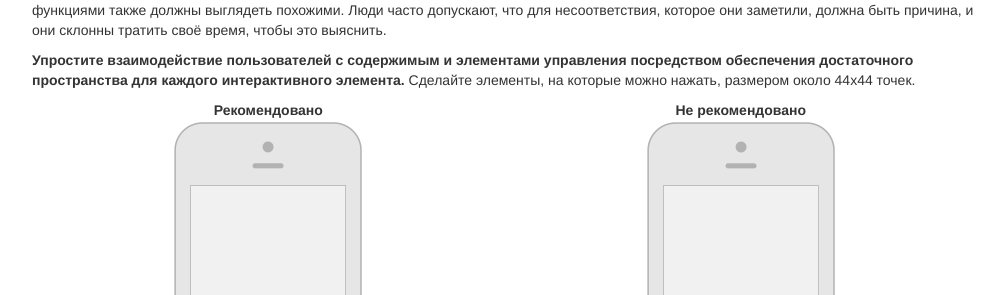
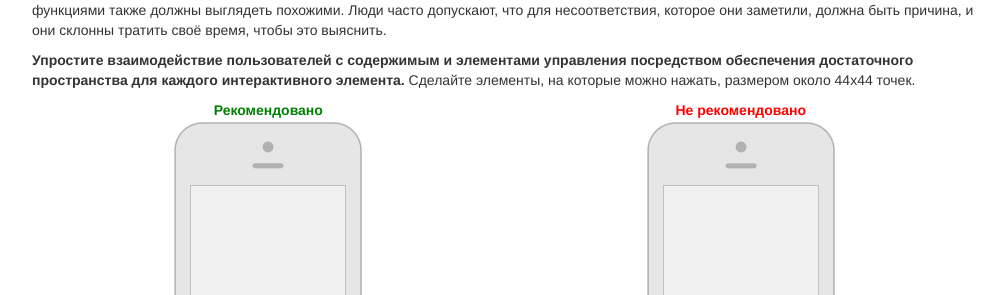
Before and after one commit to dmitryzuev/apple-guidelines-ru, a Jekyll site: the page built from _posts/2016-03-10-adaptivity-and-layout.md, in a window 1280 px wide. Shown: the part 3952-4247 px from the top of the page, without its empty margins (233-1237 px from the left). Built offline with Jekyll 4.4.1, drawn with Linux system fonts in a browser that asks for light colours.

Commit message:
Update Adaptivity and Layout

```diff
--- a/_posts/2016-03-10-adaptivity-and-layout.md
+++ b/_posts/2016-03-10-adaptivity-and-layout.md
@@ -85,7 +85,7 @@ Size classes iPad при портретной ориентации | Size classe
 
 **Упростите взаимодействие пользователей с содержимым и элементами управления посредством обеспечения достаточного пространства для каждого интерактивного элемента.** Сделайте элементы, на которые можно нажать, размером около 44x44 точек.
 
-Рекомендовано | Не рекомендовано
+<span style="color: green;">Рекомендовано</span> | <span style="color: red;">Не рекомендовано</span>
 :------------:|:---------------:
 <img src='{{ site.baseurl }}/assets/images/adaptivity-and-layout/interact_with_content_r_2x.png' width='192'> | <img src='{{ site.baseurl }}/assets/images/adaptivity-and-layout/interact_with_content_nr_2x.png' width='192'>
 {: style="width: 100%"}
```
